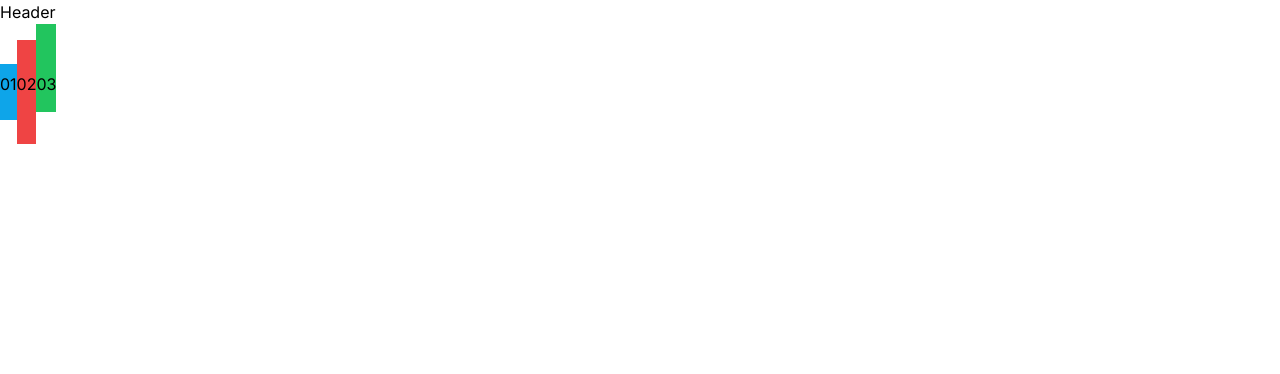
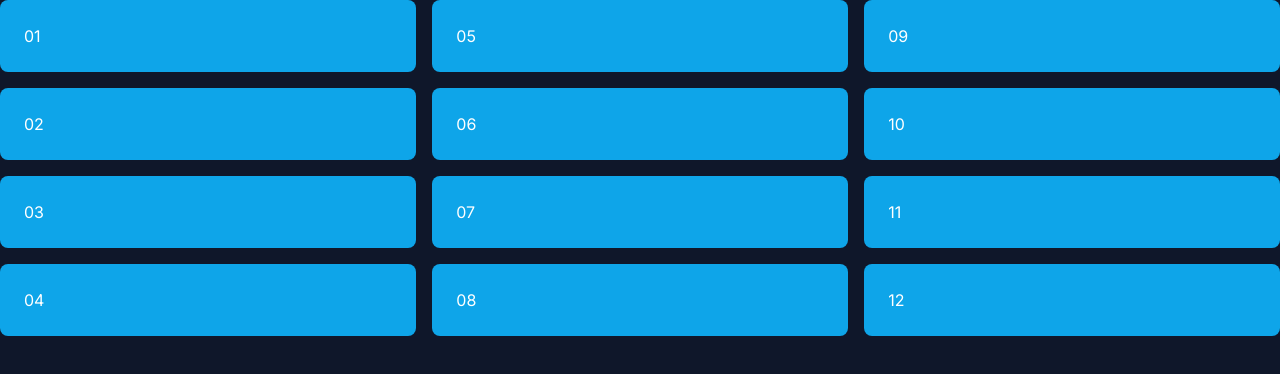
Before and after one commit to rfloresj/tailwind-css, a Next.js app: page / in a window 1280 px wide. Shown: the top 374 px of the page. Built offline with nearby package versions, Linux system fonts and the light colour scheme.

Commit message:
Flexbox & Grid

```diff
--- a/app/page.tsx
+++ b/app/page.tsx
@@ -1,11 +1,21 @@
 export default function Home() {
   return (
-    <div className="Parent">
-      <div>Header</div>
-      <div className="flex items-baseline">
-        <div className="bg-sky-500 pt-2 pb-6">01</div>
-        <div className="pt-8 pb-12 bg-red-500">02</div>
-        <div className="pt-12 pb-4 bg-green-500">03</div>
+    <div className="h-screen text-white Parent bg-slate-900">
+      <div className="container mx-auto">
+        <div className="grid grid-rows-4 grid-flow-col gap-4">
+          <div className="p-6 bg-sky-500 rounded-lg">01</div>
+          <div className="p-6 bg-sky-500 rounded-lg">02</div>
+          <div className="p-6 bg-sky-500 rounded-lg">03</div>
+          <div className="p-6 bg-sky-500 rounded-lg">04</div>
+          <div className="p-6 bg-sky-500 rounded-lg">05</div>
+          <div className="p-6 bg-sky-500 rounded-lg">06</div>
+          <div className="p-6 bg-sky-500 rounded-lg">07</div>
+          <div className="p-6 bg-sky-500 rounded-lg">08</div>
+          <div className="p-6 bg-sky-500 rounded-lg">09</div>
+          <div className="p-6 bg-sky-500 rounded-lg">10</div>
+          <div className="p-6 bg-sky-500 rounded-lg">11</div>
+          <div className="p-6 bg-sky-500 rounded-lg">12</div>
+        </div>
       </div>
     </div>
   );
```
